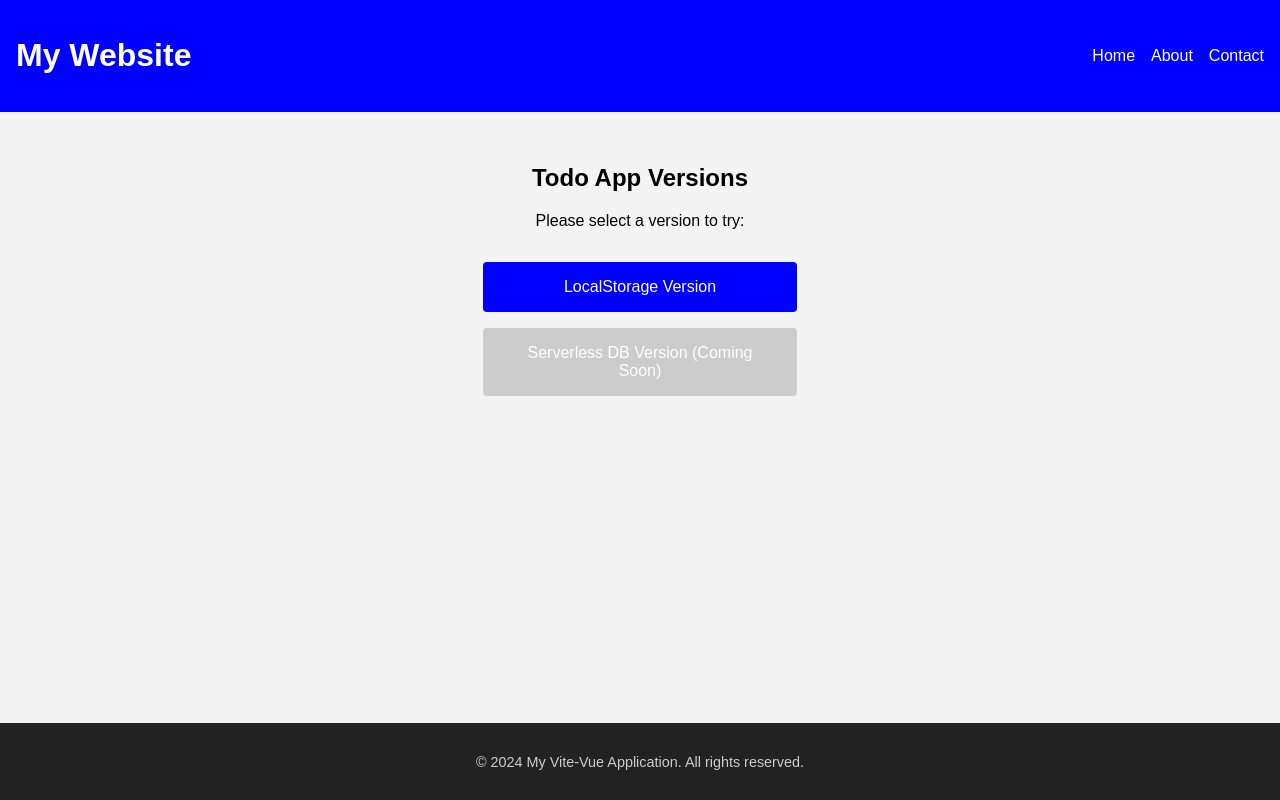
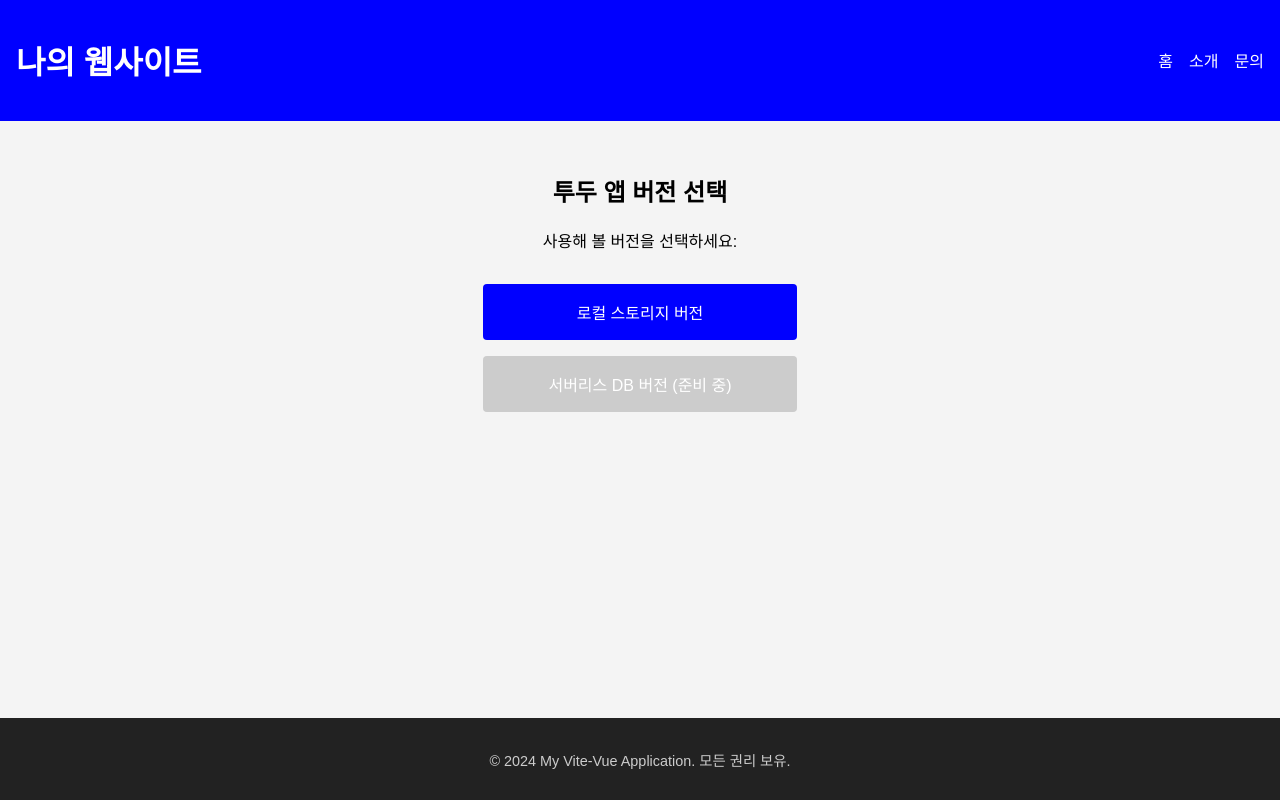
Before and after one commit to gya-nyang/ai-test, a Vue app: page / in a window 1280 px wide. Built offline with nearby package versions, Linux system fonts and the light colour scheme.

Commit message:
i18n: translate UI to Korean

```diff
--- a/src/components/Footer.vue
+++ b/src/components/Footer.vue
@@ -1,6 +1,6 @@
 <template>
   <footer class="footer">
-    <p>&copy; 2024 My Vite-Vue Application. All rights reserved.</p>
+    <p>&copy; 2024 My Vite-Vue Application. 모든 권리 보유.</p>
   </footer>
 </template>
 
--- a/src/components/Header.vue
+++ b/src/components/Header.vue
@@ -1,11 +1,11 @@
 <template>
   <header class="header">
-    <h1>My Website</h1>
+    <h1>나의 웹사이트</h1>
     <nav>
       <ul>
-        <li>Home</li>
-        <li>About</li>
-        <li>Contact</li>
+        <li>홈</li>
+        <li>소개</li>
+        <li>문의</li>
       </ul>
     </nav>
   </header>
--- a/src/views/Home.vue
+++ b/src/views/Home.vue
@@ -1,10 +1,10 @@
 <template>
   <div class="home">
-    <h2>Todo App Versions</h2>
-    <p>Please select a version to try:</p>
+    <h2>투두 앱 버전 선택</h2>
+    <p>사용해 볼 버전을 선택하세요:</p>
     <div class="links">
-      <router-link to="/local-todo" class="btn">LocalStorage Version</router-link>
-      <div class="btn disabled">Serverless DB Version (Coming Soon)</div>
+      <router-link to="/local-todo" class="btn">로컬 스토리지 버전</router-link>
+      <div class="btn disabled">서버리스 DB 버전 (준비 중)</div>
     </div>
   </div>
 </template>
--- a/src/views/LocalStorageTodo.vue
+++ b/src/views/LocalStorageTodo.vue
@@ -49,31 +49,31 @@ const toggleComplete = (todo) => {
 
 <template>
   <div class="todo-app">
-    <h3>Local Storage Todo List</h3>
+    <h3>로컬 스토리지 할 일 목록</h3>
 
     <!-- 입력 영역: @keyup.enter로 엔터키를 눌렀을 때도 추가되도록 함 -->
     <div class="input-group">
       <input
         v-model="newTodoText"
-        placeholder="What needs to be done?"
+        placeholder="할 일을 입력하세요"
         @keyup.enter="addTodo"
       />
-      <button @click="addTodo">Add</button>
+      <button @click="addTodo">추가</button>
     </div>
 
     <!-- 목록 영역 -->
     <ul class="todo-list">
       <li v-for="todo in todos" :key="todo.id" :class="{ completed: todo.completed }">
         <span @click="toggleComplete(todo)">{{ todo.text }}</span>
-        <button @click="deleteTodo(todo.id)" class="delete-btn">Delete</button>
+        <button @click="deleteTodo(todo.id)" class="delete-btn">삭제</button>
       </li>
     </ul>
 
     <div v-if="todos.length === 0" class="empty">
-      No tasks here. Add one above!
+      할 일이 없습니다. 위에서 추가해 보세요!
     </div>
 
-    <router-link to="/" class="back-link">← Go Back Home</router-link>
+    <router-link to="/" class="back-link">← 홈으로 돌아가기</router-link>
   </div>
 </template>
 
```
